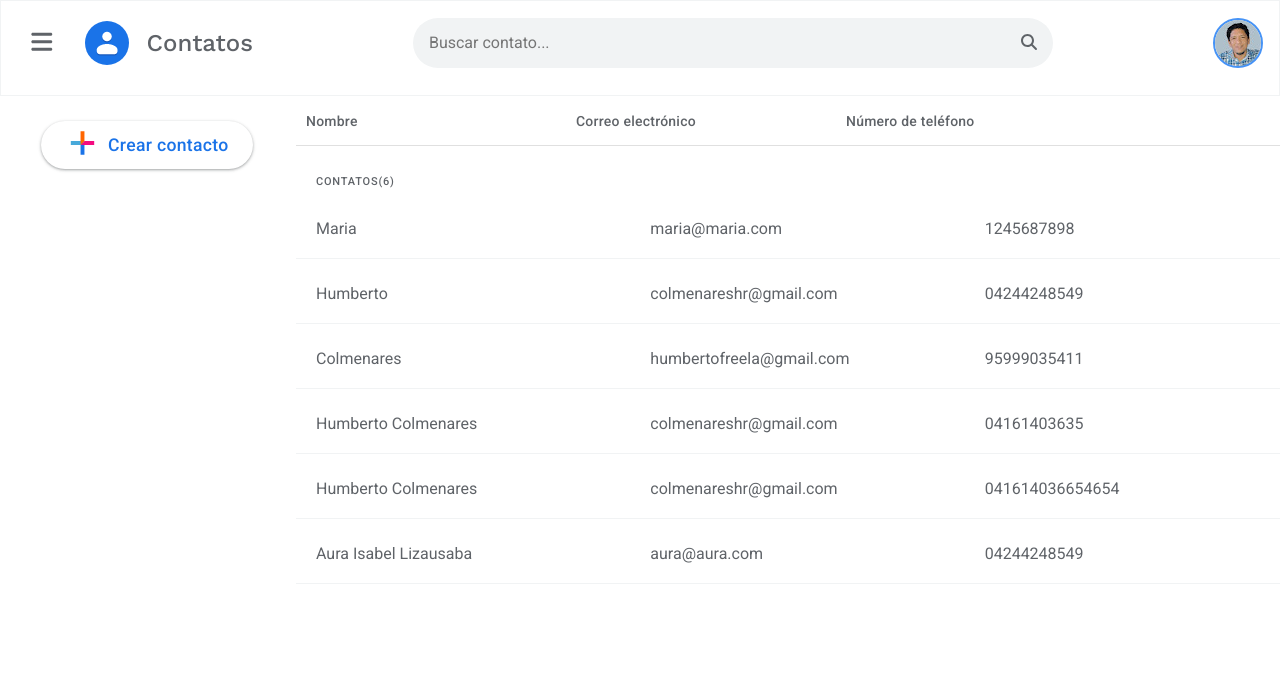
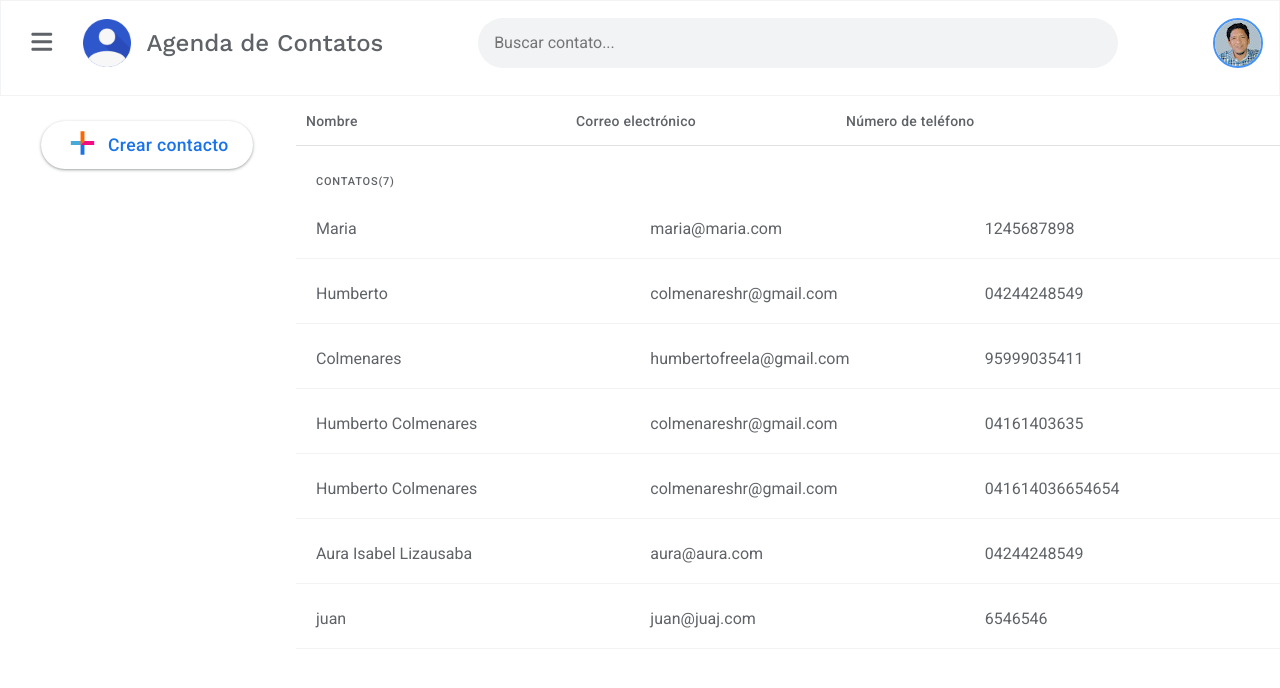
Before and after one commit to colmenareshr/ReactAgendaContatos, a React (Vite) app: page / in a window 1280 px wide. Shown: the top 688 px of the page. Built offline with nearby package versions, Linux system fonts and the light colour scheme; data requests are answered from the project's data file; the HTML template or start-up script is replaced by a standard one.

Commit message:
Estilos al header

```diff
--- a/db.json
+++ b/db.json
@@ -35,6 +35,12 @@
       "email": "aura@aura.com",
       "telefone": "04244248549",
       "id": 25
+    },
+    {
+      "nome": "juan",
+      "email": "juan@juaj.com",
+      "telefone": "6546546",
+      "id": 26
     }
   ]
 }
--- a/src/App.css
+++ b/src/App.css
@@ -11,12 +11,6 @@
   background-color: #fff;
   font-family: Roboto, sans-serif;
   color: #5f6368;
-}
-.header {
-  height: 6rem;
-  width: 100%;
-  padding: 1rem;
-  border: 1px solid #f1f3f4;
 }
 
 .main {
--- a/src/components/Header/Header.css
+++ /dev/null
@@ -1,100 +0,0 @@
-.nav_container {
-   display: flex;
-   flex-wrap:wrap;
-   align-items: center;
-   justify-content: space-between;
-}
-
-.navegacao {
-   display: flex;
-   gap: 1rem;
-   align-items: center;
-   justify-content: baseline;
-}
-
-.nav_bars {
-   height: 1.5rem;
-   width: 1.5rem;
-   padding: 0.8rem;
-   border-radius: 50%;
-}
-.nav_bars:hover {
-   height: 1.5rem;
-   width: 1.5rem;
-   padding: 0.8rem;
-   background-color: #EBECEC;
-   border-radius: 50%;
-   cursor: pointer;
-}
-
-.menu_bar {
-   width: 280px;
-   background-color: transparent;
-   transform: translateX(0);
-   visibility: visible;
-   box-shadow: 0 0;
-   overflow: hidden;
-   color: #000;
-   height: calc(100vh - 100%);
-   position: absolute;
-   top: 100%;
-   z-index: 990;
-   display: flex;
-   flex-direction: column;
-   left: -100%;
-   transition: 850ms;
-}
-.menu_bars_active {
-   width: 280px;
-   background-color: #000;
-   color: #EBECEC;
-   left: 0;
-   transition: 350ms;
-   top: 100%;
-   z-index: 990;
-   display: flex;
-   flex-direction: column;
-   left: -100%;
-   transition: 850ms;
-}
-
-.menu_user {
-   display: flex;
-   gap: 1rem;
-   align-items: center;
-}
-.menu_title {
-   font-size: 1.5rem;
-   line-height: 1.4rem;
-   font-weight: 500;
-   font-family: "Work Sans", sans-serif;
-}
-
-.nav_search {
-   width: 40rem;
-   display: flex;
-   align-items: center;
-   justify-content:center;
-}
-
-.nav_search input {
-   height: 3.1rem;
-   width: 50rem;
-   border: none;
-   border-radius: 4rem 0 0 4rem;
-   background-color: #F1F3F4;
-   padding: 1rem;
-   font-family: Roboto;
-   font-size: 1rem;
-   outline: none;
-}
-
-.btn_search {
-   height: 3.1rem;
-   padding: 1rem;
-   background-color: #F1F3F4;
-   border: none;
-   border-radius: 0 4rem 4rem 0;
-   font-size: 1rem;
-   color: #5f6368;
-}
--- a/src/components/Header/Header.jsx
+++ b/src/components/Header/Header.jsx
@@ -1,51 +1,123 @@
 import Avatar from '../Avatar/Avatar';
 import { FontAwesomeIcon } from '@fortawesome/react-fontawesome';
 import { faBars, faSearch } from '@fortawesome/free-solid-svg-icons';
-import './Header.css';
 import { useState } from 'react';
-
-
+import styled from 'styled-components';
 function Header({ handleSearch }) {
   const [sideBar, setSideBar] = useState(false);
 
   const showSidebar = () => setSideBar(!sideBar);
 
   return (
-    <>
-      <nav className='navbar'>
-        <div className='nav_container'>
-          <div className='navegacao'>
-            <div className='nav_container_menu' onClick={showSidebar}>
+    <HeaderContainer>
+      <NavContainer>
+        <Nav>
+          <NavMenu onClick={showSidebar}>
             <FontAwesomeIcon
               icon={faBars}
               className='nav_bars'
               onClick={showSidebar}
             />
-            </div>
-            <div className='menu_user'>
-              <img src='src\assets\contato-icon.png' alt='Contatos' />
-              <span className='menu_title'>Contatos</span>
-            </div>
-          </div>
-          <div className='nav_search'>
+          </NavMenu>
+          <MenuTitle>
+            <img src='src/assets/contacts.png' alt='agenda contatos' />
+            <h1>Agenda de Contatos</h1>
+          </MenuTitle>
+        </Nav>
+        <NavSearch>
           <input
             type='search'
             name='searh'
             id='search'
             placeholder='Buscar contato...'
-              // value={search}
             onChange={handleSearch}
           />
-            <button className='btn_search'>
-              <FontAwesomeIcon icon={faSearch} className='search' />
-            </button>
-          </div>
-          <div className='nav_avatar'>
+        </NavSearch>
+        <div>
           <Avatar />
         </div>
-        </div>
-      </nav>
-    </>
+      </NavContainer>
+    </HeaderContainer>
   );
 }
 export default Header;
+
+const HeaderContainer = styled.header`
+  height: 6rem;
+  width: 100%;
+  padding: 1rem;
+  border: 1px solid #f1f3f4;
+`;
+
+const NavContainer = styled.div`
+  display: flex;
+  flex-wrap: wrap;
+  align-items: center;
+  justify-content: space-between;
+`;
+
+const Nav = styled.nav`
+  display: flex;
+  gap: 1rem;
+  align-items: center;
+  justify-content: center;
+`;
+
+const NavMenu = styled.div`
+  .nav_bars {
+    height: 1.5rem;
+    width: 1.5rem;
+    padding: 0.8rem;
+    border-radius: 50%;
+
+    &:hover {
+      height: 1.5rem;
+      width: 1.5rem;
+      padding: 0.8rem;
+      background-color: #ebecec;
+      border-radius: 50%;
+      cursor: pointer;
+    }
+  }
+`;
+const MenuTitle = styled.div`
+  display: flex;
+  gap: 1rem;
+  align-items: center;
+
+  img {
+    width: 48px;
+    height: 48px;
+  }
+
+  h1 {
+    font-size: 1.5rem;
+    line-height: 1.4rem;
+    font-weight: 500;
+    font-family: 'Work Sans', sans-serif;
+  }
+`;
+const NavSearch = styled.div`
+  width: 40rem;
+  display: flex;
+  align-items: center;
+  justify-content: center;
+
+  input {
+    height: 3.1rem;
+    width: 50rem;
+    border: none;
+    border-radius: 4rem;
+    background-color: #f1f3f4;
+    padding: 1rem;
+    font-family: Roboto;
+    font-size: 1rem;
+    outline: none;
+
+    &:focus {
+      outline: none;
+      box-shadow: 0 1px 25px rgb(143 170 141 / 35%);
+      border: 1px solid #1a73e8;
+    }
+  }
+`;
```
Also changed, not shown: src/assets/contacts.png (added). Lines whose indentation alone changed are shown as unchanged.
